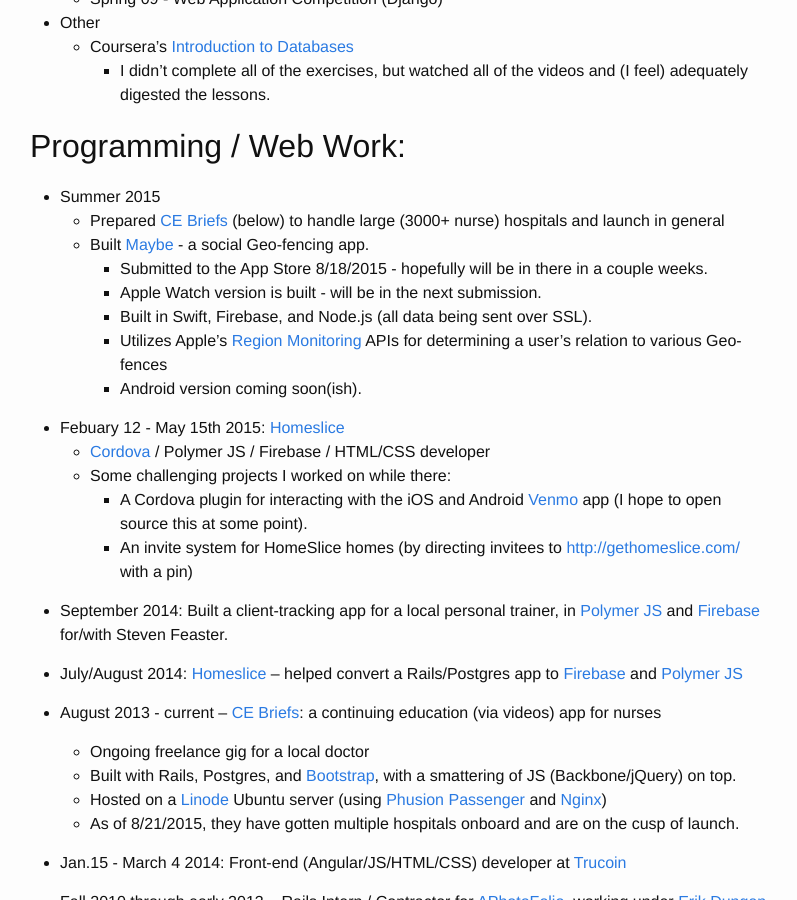
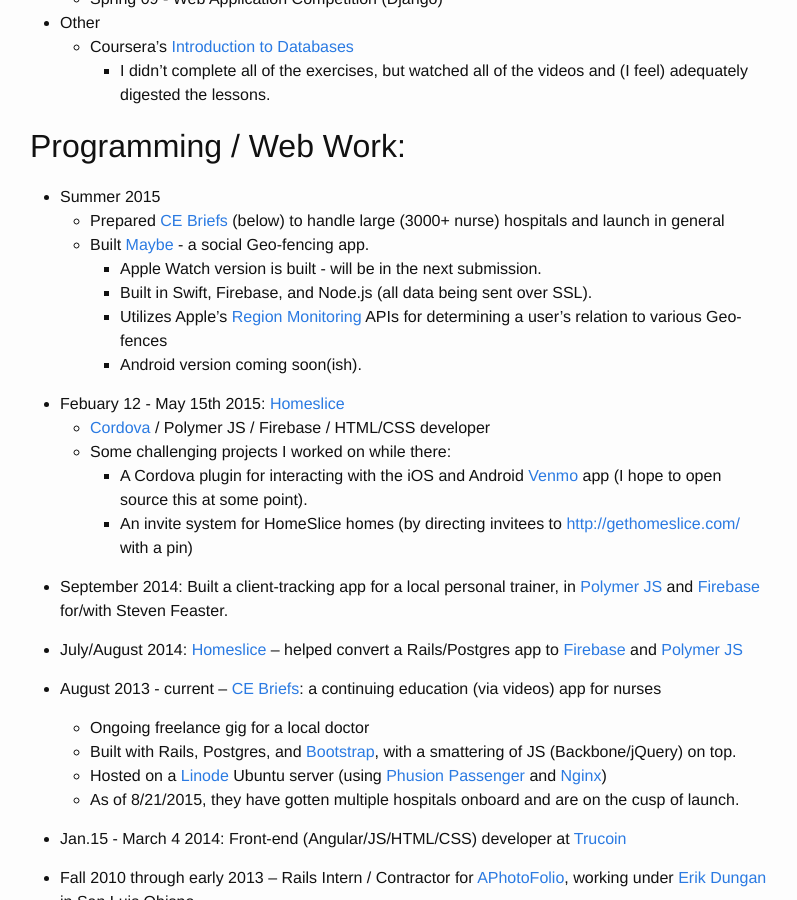
Before and after one commit to kmurph73/kmurph73.github.com, a Jekyll site: the page built from resume.md, in a window 1280 px wide and 900 px high, scrolled down 1112 px. Shown: the whole window, without its empty margins (240-1037 px from the left). Built offline with Jekyll 4.4.1, drawn with Linux system fonts in a browser that asks for light colours.

Commit message:
maybe link

```diff
--- a/resume.md
+++ b/resume.md
@@ -49,15 +49,13 @@
   * Coursera's [Introduction to Databases][22]
     * I didn't complete all of the exercises, but watched all of the videos and (I feel) adequately digested the lessons.
 
-
 [22]: https://www.coursera.org/course/db
 
 ## Programming / Web Work:
 
 * Summer 2015
   * Prepared [CE Briefs](http://cebriefs.com/users/sign_in) (below) to handle large (3000+ nurse) hospitals and launch in general
-  * Built [Maybe](http://www.textmaybe.com) - a social Geo-fencing app.
-      * Submitted to the App Store 8/18/2015 - hopefully will be in there in a couple weeks.
+  * Built [Maybe](https://itunes.apple.com/us/app/maybe./id1025357487) - a social Geo-fencing app.
       * Apple Watch version is built - will be in the next submission.
       * Built in Swift, Firebase, and Node.js (all data being sent over SSL).
       * Utilizes Apple's [Region Monitoring][20] APIs for determining a user's relation to various Geo-fences
@@ -70,7 +68,6 @@
   * Some challenging projects I worked on while there:
       * A Cordova plugin for interacting with the iOS and Android [Venmo](https://venmo.com/) app (I hope to open source this at some point).
       * An invite system for HomeSlice homes (by directing invitees to [http://gethomeslice.com/](http://gethomeslice.com/) with a pin)
-
 
 [40]: http://filler.com
 
```
